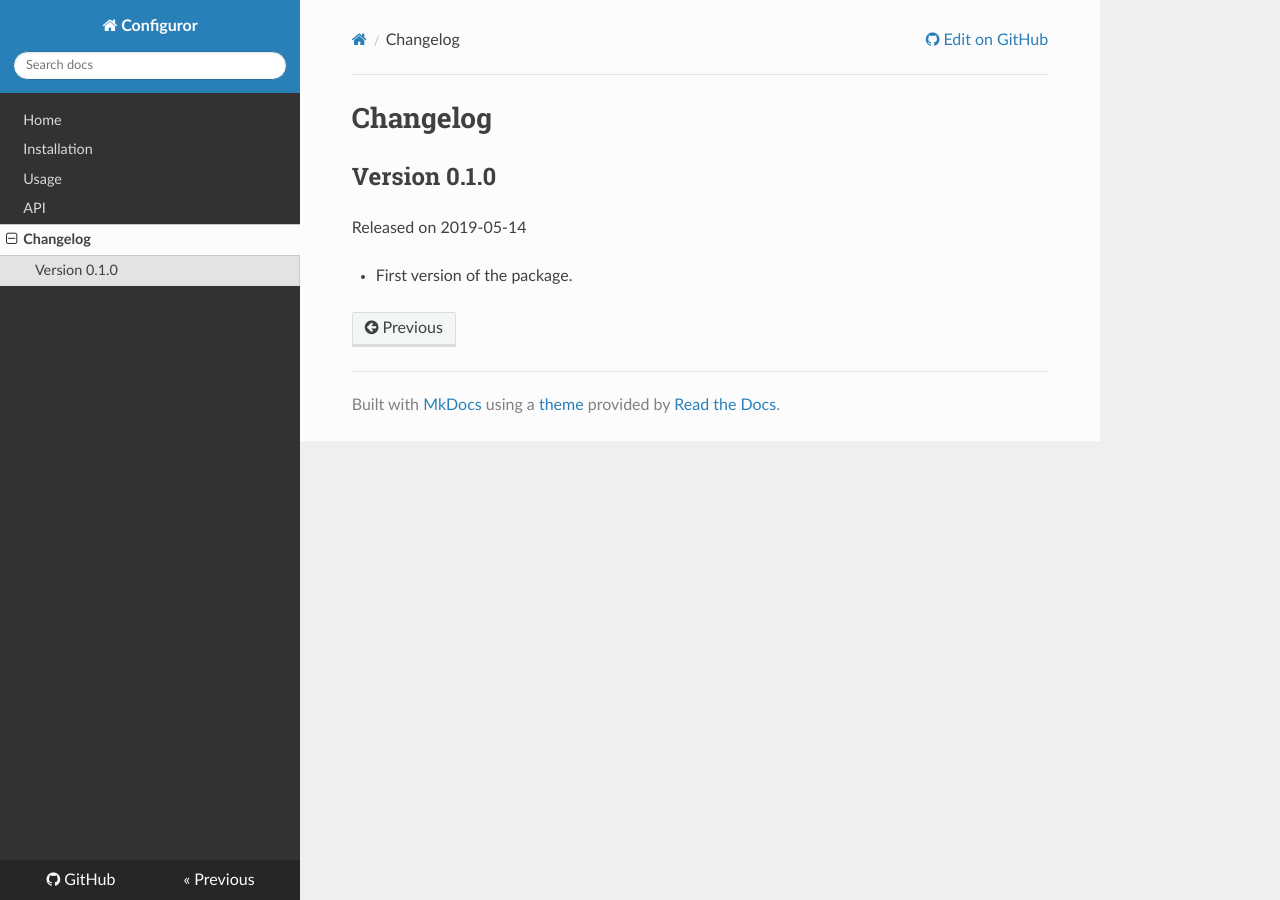
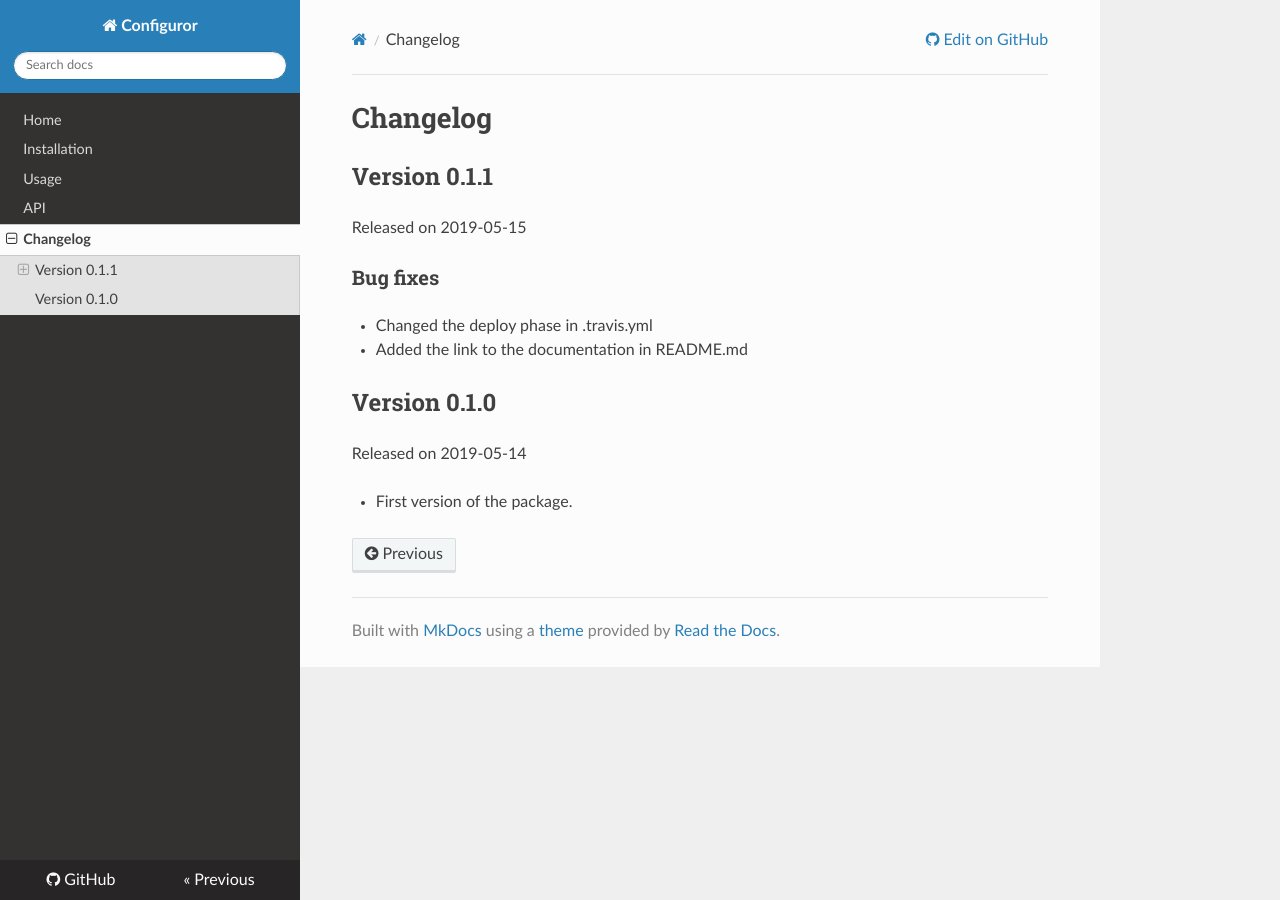
Before and after one commit to lewoudar/configuror, an MkDocs documentation site: the page built from docs/changelog.md, in a window 1280 px wide. Built offline with MkDocs 1.6.1, drawn with Linux system fonts in a browser that asks for light colours; nearby versions of some CDN libraries; old or Windows-style settings are respelled for this version of MkDocs.

Commit message:
build: released version 0.1.1
updated changelog.md and readme.md

```diff
--- a/configuror/__init__.py
+++ b/configuror/__init__.py
@@ -1,4 +1,4 @@
-__version__ = '0.1.0'
+__version__ = '0.1.1'
 
 from .main import Config, JSON_TYPE, YAML_TYPE, ENV_TYPE, TOML_TYPE, PYTHON_TYPE, INI_TYPE, EXTENSIONS
 from .exceptions import ConfigurorError, DecodeError, UnknownExtensionError
--- a/docs/changelog.md
+++ b/docs/changelog.md
@@ -1,4 +1,13 @@
 # Changelog
+
+## Version 0.1.1
+
+Released on 2019-05-15
+
+### Bug fixes
+
+- Changed the deploy phase in .travis.yml
+- Added the link to the documentation in README.md
 
 ## Version 0.1.0
 
```
Also changed, not shown: CHANGELOG.md (+9 -0 lines), README.md (+1 -1 lines).
